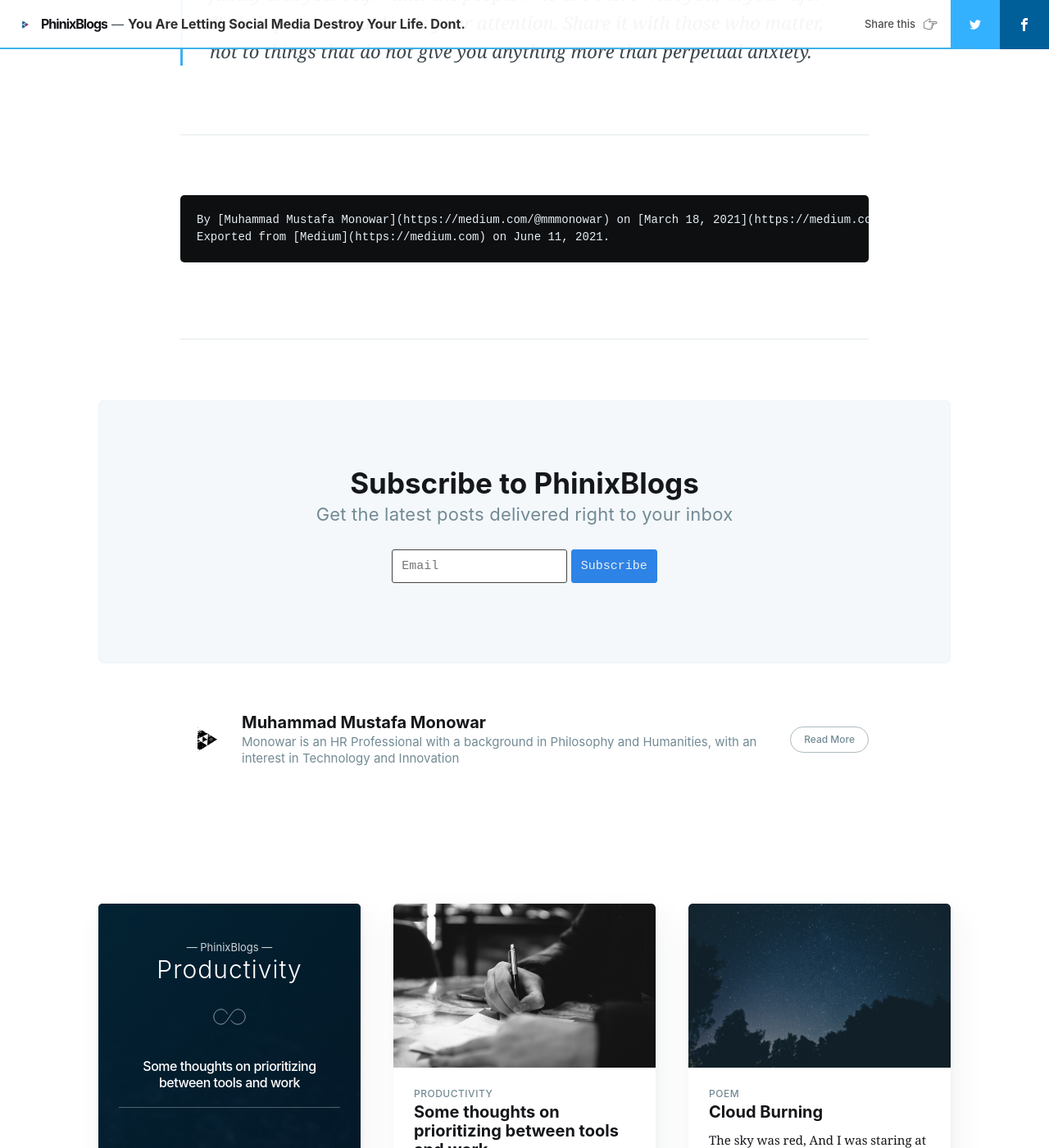
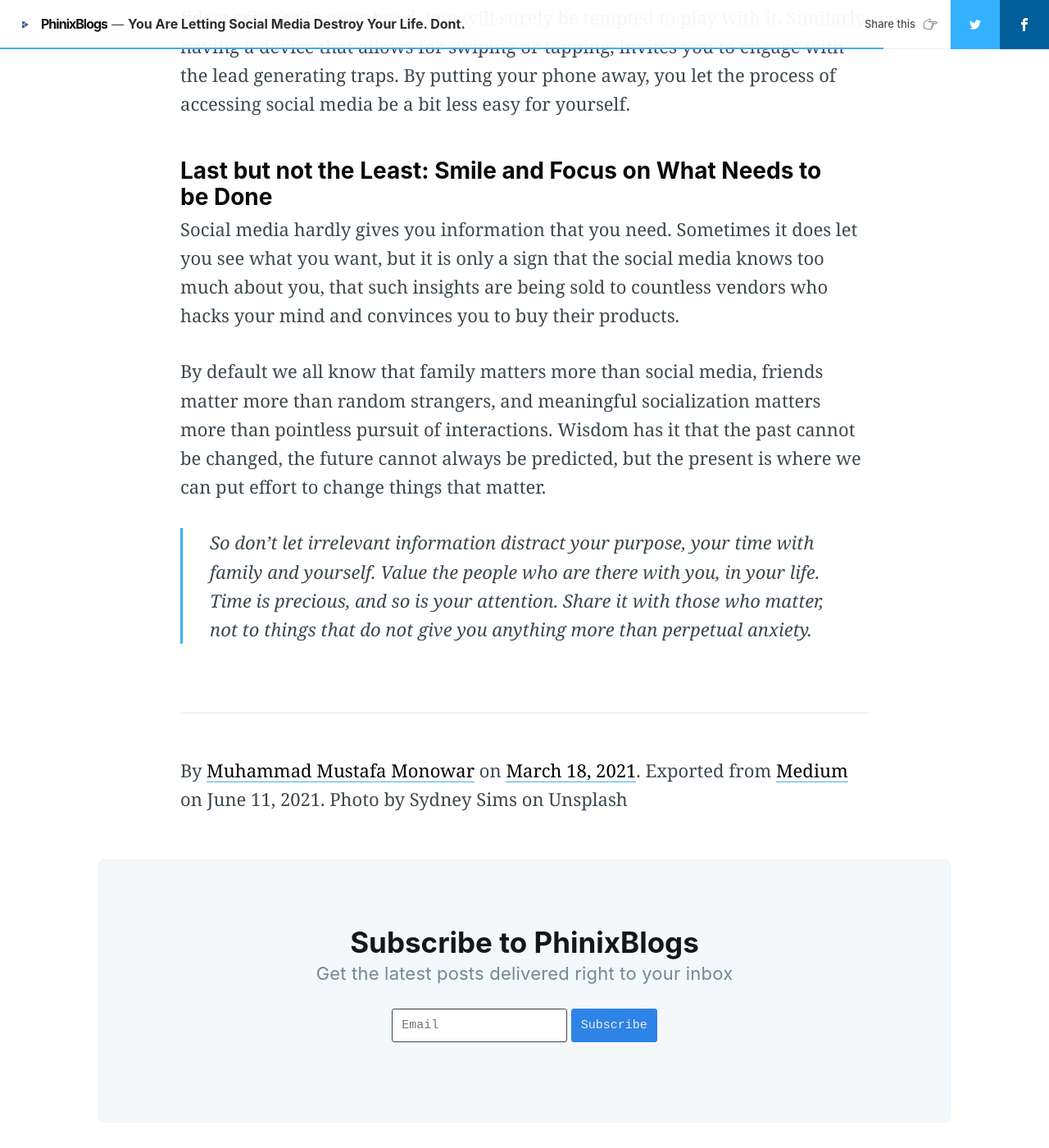
Before and after one commit to phinixgreen/phinixblogs, a Jekyll site: the page built from _posts/2021-03-18-You-Are-Letting-Social-Media-Destroy-Your-Life-Dont.md, in a window 1280 px wide and 1400 px high, scrolled down 5083 px. Shown: the whole window at 82% size. Built offline with Jekyll 4.4.1, drawn with Linux system fonts in a browser that asks for light colours; nearby versions of some CDN libraries; comment, search, counter and statistics services are not loaded.

Commit message:
post one ready 1

```diff
--- a/_posts/2021-03-18-You-Are-Letting-Social-Media-Destroy-Your-Life-Dont.md
+++ b/_posts/2021-03-18-You-Are-Letting-Social-Media-Destroy-Your-Life-Dont.md
@@ -167,10 +167,8 @@ the present is where we can put effort to change things that matter.
 > those who matter, not to things that do not give you anything more
 > than perpetual anxiety.
 
-
 ---
 
-    By [Muhammad Mustafa Monowar](https://medium.com/@mmmonowar) on [March 18, 2021](https://medium.com/p/2da730c5d736).
-    Exported from [Medium](https://medium.com) on June 11, 2021.
-
----
+By [Muhammad Mustafa Monowar](https://medium.com/@mmmonowar) on [March 18, 2021](https://medium.com/p/2da730c5d736).
+Exported from [Medium](https://medium.com) on June 11, 2021.
+Photo by Sydney Sims on Unsplash
```
Also changed, not shown: other parts of _posts/2021-03-18-You-Are-Letting-Social-Media-Destroy-Your-Life-Dont.md (+1 -1 lines), assets/images/sydneysims1.jpeg (added).
